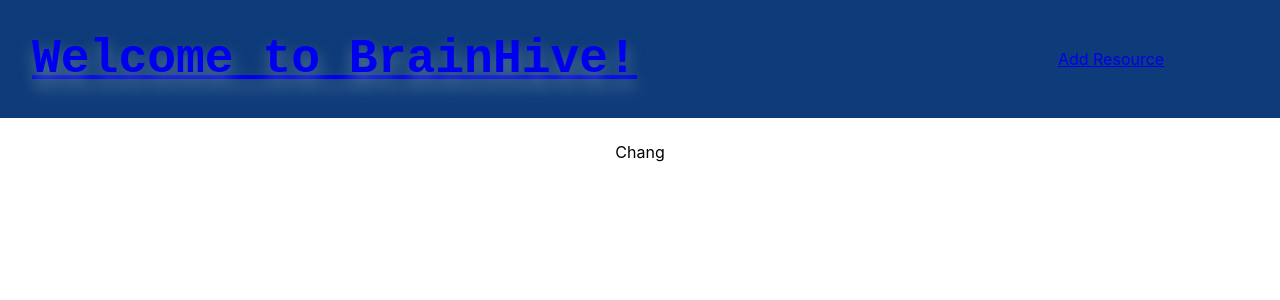
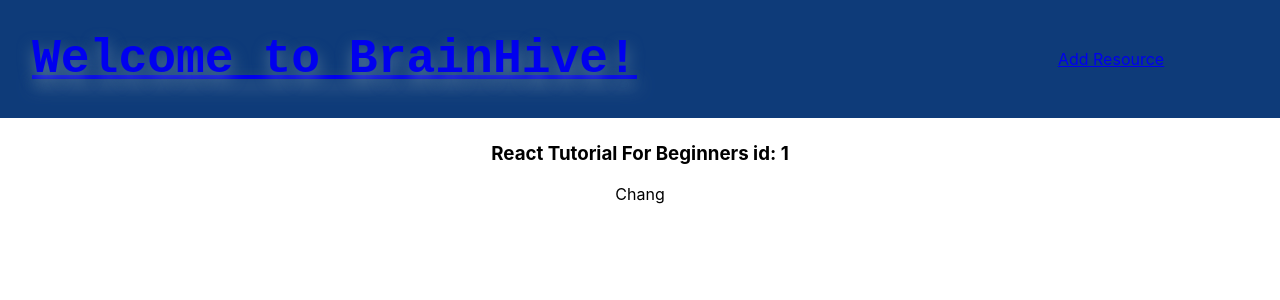
Before and after one commit to cxiong03/beehive, a React (Create React App) app: page /viewCourse/1 in a window 1280 px wide. Shown: the top 300 px of the page. Built offline with nearby package versions, Linux system fonts and the light colour scheme.

Commit message:
created ViewCourse.js and is able to click the id I wanted

```diff
--- a/src/App.js
+++ b/src/App.js
@@ -3,23 +3,29 @@ import {BrowserRouter, Route, Switch} from 'react-router-dom';
 import './App.css';
 import ResourceList from './components/ResourceList';
 import Navbar from './components/Navbar';
+import ViewCourse from './components/ViewCourse';
 import resources from './mock/resources';
 
 import ResourceForm from './components/ResourceForm';
 
 class App extends Component {
-//[<Resource resource ={aResource}/>, Resource resource ={aResource}]
-// constructor(props) {
-//   super(props);
-//   this.renderPosts.bind(this);
-// }
 state = {
-  resources: [...resources]
+  resources: [...resources],
+  selected: 1
 }
 
 addResource = (newResource) => {
   this.setState({
+    ...this.state,
     resources: [...this.state.resources, newResource]
+  });
+};
+
+handleSelect = (id) => {
+  console.log('clicked', id);
+  this.setState({
+    ...this.state,
+    selected: id
   })
 }
 
@@ -30,10 +36,14 @@ addResource = (newResource) => {
           <Navbar />
           <Switch>
             <Route exact path='/'>
-              <ResourceList resources={this.state.resources} />
+              <ResourceList resources={this.state.resources}
+                onSelect={this.handleSelect} />
             </Route>
             <Route path='/addResource'>
               <ResourceForm addResource={this.addResource} />
+            </Route>
+            <Route path='/viewCourse/:courseId' >
+              <ViewCourse course={this.state.resources[this.state.selected]}/>
             </Route>
           </Switch>
           <p>Chang</p>
--- a/src/components/Resource.js
+++ b/src/components/Resource.js
@@ -1,11 +1,13 @@
 import React from 'react'
 
-const Resource = ({resource}) => {
-
+const Resource = ({resource, onSelect }) => {
     // const {resource} = props;
+    const handleClick = () => {
+        onSelect(resource.id)
+    }
 
     return (
-        <div className={'box'}>
+        <div className={'box'} onClick={handleClick}>
             <h2>{resource.title}</h2>
             <p>{resource.resourceAuthor}</p>
             <p>Published on: {resource.datePublished}</p>
--- a/src/components/ResourceList.js
+++ b/src/components/ResourceList.js
@@ -4,7 +4,8 @@ import Resource from './Resource';
 const ResourceList = (props) => {
     const  renderPosts = () => {
         const display = props.resources.map((resource) => {
-          return <Resource resource={resource} key={resource.title} />;
+          return <Resource resource={resource} key={resource.id}
+            onSelect={props.onSelect} />;
         });
 
         return display;
--- /dev/null
+++ b/src/components/ViewCourse.js
@@ -0,0 +1,14 @@
+import React from 'react';
+import {useParams} from 'react-router-dom'
+
+const ViewCourse = (props) => {
+    const {course} = props;
+    const {courseId} = useParams()
+    return (
+    <h3>
+        {course.title} id: {courseId}
+    </h3>
+    )
+}
+
+export default ViewCourse;
--- a/src/mock/resources.js
+++ b/src/mock/resources.js
@@ -1,5 +1,6 @@
 const resources = [
     {
+      id: 1,
       posterName: "Joel",
       resourceAuthor: "Traversy Media",
       authorSkillLevel: "Advance",
@@ -19,6 +20,7 @@ const resources = [
       ],
     },
     {
+      id: 2,
       posterName: "John F",
       resourceAuthor: "DevEd",
       authorSkillLevel: "Beginner",
@@ -40,6 +42,7 @@ const resources = [
       ],
     },
     {
+      id: 3,
       posterName: "Cliff Choiniere",
       resourceAuthor: "NetNinja",
       authorSkillLevel: "Advanced",
@@ -60,6 +63,7 @@ const resources = [
       ],
     },
     {
+      id: 4,
       posterName: "Chang",
       resourceAuthor: "Web Dev Simplified",
       authorSkillLevel: "Advanced",
@@ -80,6 +84,7 @@ const resources = [
       ],
     },
     {
+      id: 5,
       posterName: "Phen",
       resourceAuthor: "Web Simplified",
       authorSkillLevel: "Advanced",
@@ -100,6 +105,7 @@ const resources = [
       ],
     },
     {
+      id: 6,
       posterName: "Titus",
       resourceAuthor: "NetNinja",
       authorSkillLevel: "Advanced",
@@ -120,6 +126,7 @@ const resources = [
       ],
     },
     {
+      id: 7,
       posterName: "Darius",
       resourceAuthor: "Tech Sith",
       authorSkillLevel: "Advanced",
@@ -141,6 +148,7 @@ const resources = [
       ],
     },
     {
+      id: 8,
       posterName: "Holly",
       resourceAuthor: "Dave Ceddia",
       authorSkillLevel: "Advanced",
@@ -160,6 +168,7 @@ const resources = [
       ],
     },
     {
+      id: 9,
       posterName: "David",
       resourceAuthor: "Maximilian Schwarzmüller",
       authorsSkillLevel: "advanced",
```
